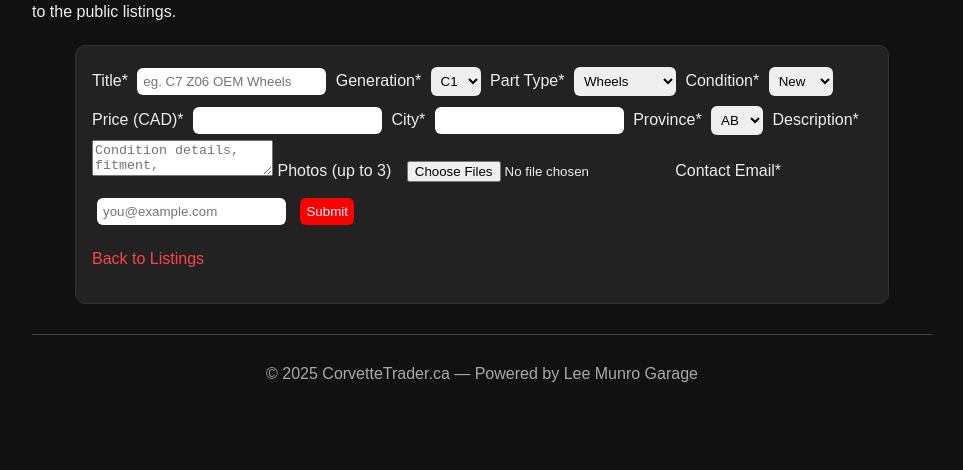
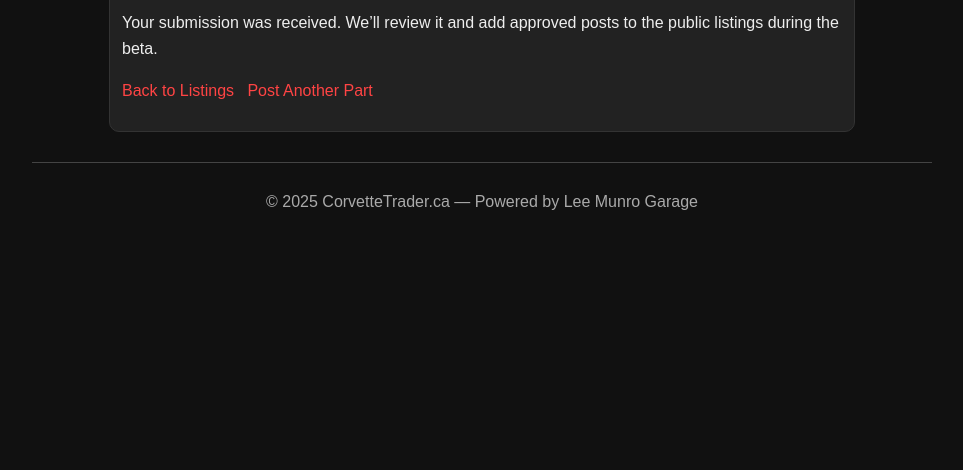
Before and after one commit to garagelifeparis/corvettetrader.ca, a plain HTML site: page sell.html in a window 1280 px wide. Shown: the part 330-800 px from the top of the page, without its empty margins (158-1121 px from the left). Drawn offline with Linux system fonts and the light colour scheme.

Commit message:
Update sell.html

```diff
--- a/sell.html
+++ b/sell.html
@@ -3,7 +3,7 @@
 <head>
   <meta charset="utf-8" />
   <meta name="viewport" content="width=device-width, initial-scale=1" />
-  <title>Post a Part | CorvetteTrader.ca</title>
+  <title>Thanks! | CorvetteTrader.ca</title>
   <link rel="stylesheet" href="assets/style.css" />
 </head>
 <body>
@@ -13,93 +13,17 @@
     <nav>
       <a href="index.html">Home</a>
       <a href="listings.html">Browse Listings</a>
-      <a href="sell.html" class="active">Post a Part</a>
+      <a href="sell.html">Post a Part</a>
     </nav>
     <hr />
   </header>
 
   <main class="container">
-    <h2>Post a Part</h2>
-    <p>Fill out the form below. Submissions go to our inbox (Netlify Forms) while we’re building. We’ll review and add approved posts to the public listings.</p>
-
-    <!-- ✅ Netlify Form (name must match hidden form-name) -->
-    <form
-      name="part-listing"
-      method="POST"
-      action="/sell-success.html"
-      netlify
-      data-netlify="true"
-      netlify-honeypot="bot-field"
-      enctype="multipart/form-data"
-      class="card"
-      style="max-width:780px;margin:20px auto;padding:16px;"
-    >
-      <!-- Netlify needs these -->
-      <input type="hidden" name="form-name" value="part-listing" />
-      <p style="display:none">
-        <label>Don’t fill this out: <input name="bot-field" /></label>
-      </p>
-
-      <label>Title*
-        <input type="text" name="title" required placeholder="eg. C7 Z06 OEM Wheels" />
-      </label>
-
-      <label>Generation*
-        <select name="generation" required>
-          <option value="C1">C1</option><option value="C2">C2</option>
-          <option value="C3">C3</option><option value="C4">C4</option>
-          <option value="C5">C5</option><option value="C6">C6</option>
-          <option value="C7">C7</option><option value="C8">C8</option>
-        </select>
-      </label>
-
-      <label>Part Type*
-        <select name="partType" required>
-          <option>Wheels</option><option>Suspension</option>
-          <option>Exhaust</option><option>Body</option>
-          <option>Interior</option><option>Electronics</option>
-          <option>Other</option>
-        </select>
-      </label>
-
-      <label>Condition*
-        <select name="condition" required>
-          <option>New</option><option>Used</option>
-        </select>
-      </label>
-
-      <label>Price (CAD)*
-        <input type="number" name="price" required />
-      </label>
-
-      <label>City*
-        <input type="text" name="city" required />
-      </label>
-
-      <label>Province*
-        <select name="province" required>
-          <option>AB</option><option>BC</option><option>MB</option><option>NB</option>
-          <option>NL</option><option>NS</option><option>NT</option><option>NU</option>
-          <option>ON</option><option>PE</option><option>QC</option>
-          <option>SK</option><option>YT</option>
-        </select>
-      </label>
-
-      <label>Description*
-        <textarea name="description" required placeholder="Condition details, fitment, shipping/pickup, etc."></textarea>
-      </label>
-
-      <label>Photos (up to 3)
-        <input type="file" name="photos" accept="image/*" multiple />
-      </label>
-
-      <label>Contact Email*
-        <input type="email" name="contact" required placeholder="you@example.com" />
-      </label>
-
-      <button type="submit" class="btn">Submit</button>
-      <p><a href="listings.html">Back to Listings</a></p>
-    </form>
+    <div class="card" style="max-width:720px;margin:24px auto;">
+      <h2>Thanks! 🎉</h2>
+      <p>Your submission was received. We’ll review it and add approved posts to the public listings during the beta.</p>
+      <p><a href="listings.html">Back to Listings</a> &nbsp; <a href="sell.html">Post Another Part</a></p>
+    </div>
   </main>
 
   <footer>
```
